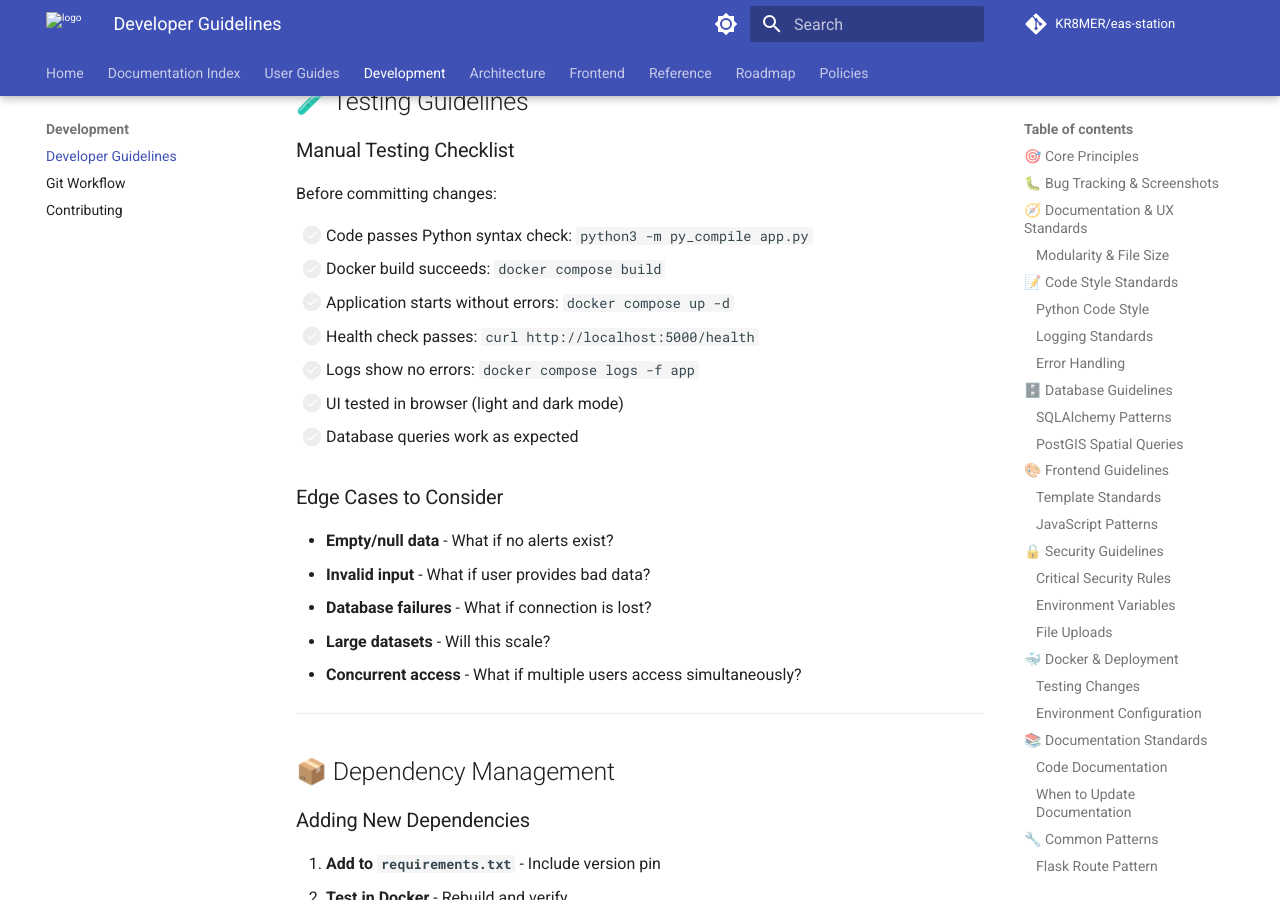
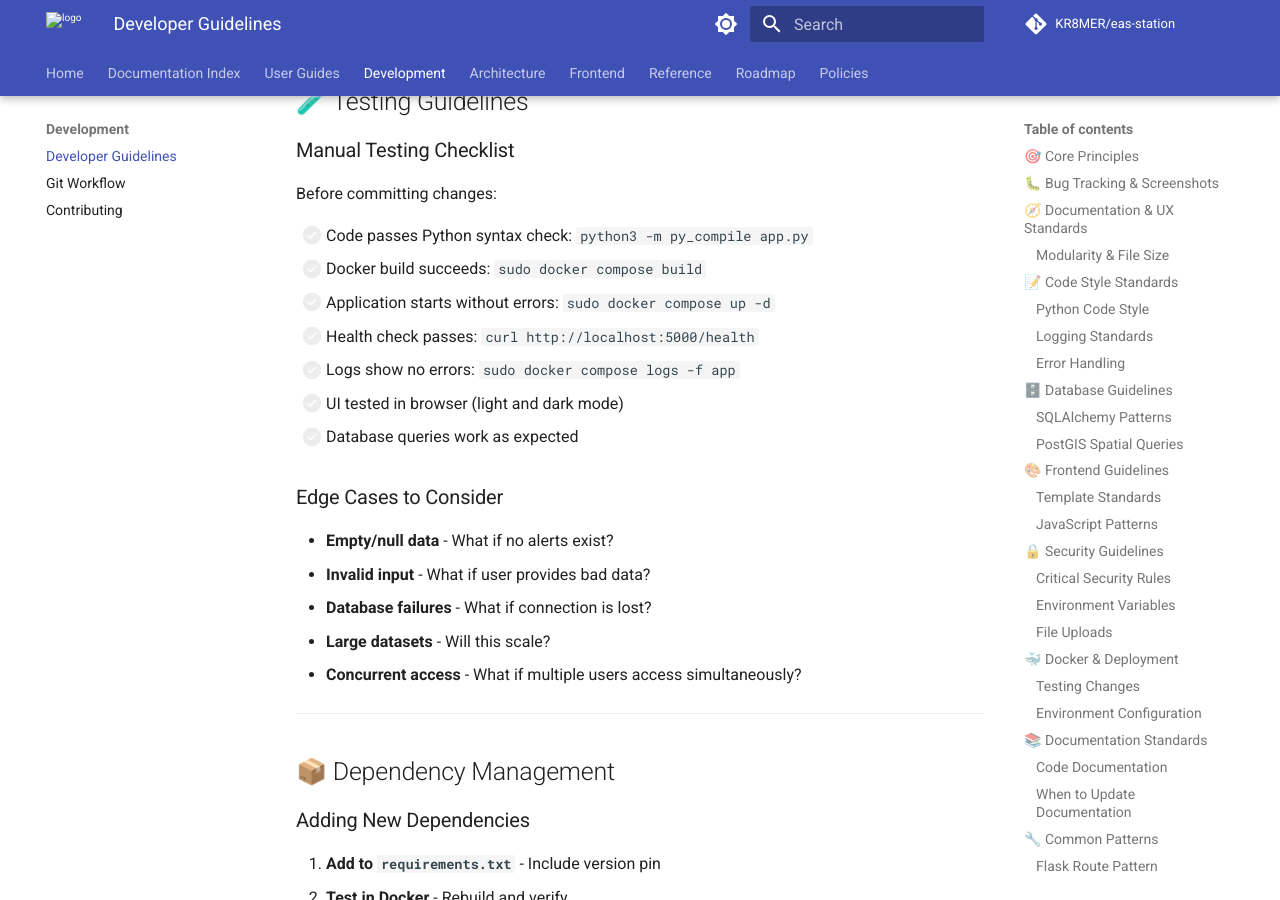
Before and after one commit to KR8MER/eas-station, an MkDocs documentation site: the page built from docs/development/AGENTS.md, in a window 1280 px wide and 900 px high, scrolled down 10458 px. Built offline with MkDocs 1.6.1 and Material for MkDocs 9.7.7, drawn with Linux system fonts in a browser that asks for light colours; comment, search, counter and statistics services are not loaded; the version menu is left out.

Commit message:
Add sudo to Docker commands for non-root users
Updated all documentation to include sudo prefix for Docker commands,
as most users run Docker without being in the docker group. This prevents
permission errors and provides a better out-of-box experience.

Changes:
- Added sudo to all docker compose commands in documentation
- Added notes about non-root user requirements in README and key guides
- Referenced Docker post-installation steps for users who want to add
  themselves to the docker group

Updated files:
- README.md: Quick start and prerequisites
- SDR_QUICKSTART.md: All setup and troubleshooting commands
- docs/guides/HELP.md: Getting started and reference commands
- docs/guides/ENV_MIGRATION_GUIDE.md: Testing and rollback commands
- docs/guides/DATABASE_CONSISTENCY_FIXES.md: Verification commands
- docs/development/AGENTS.md: Testing and checklist commands
- docs/development/git_workflow.md: Deployment workflow commands

````diff
--- a/README.md
+++ b/README.md
@@ -35,12 +35,12 @@ EAS Station is a software-defined drop-in replacement for commercial EAS encoder
 git clone https://github.com/KR8MER/eas-station.git && \
 cd eas-station && \
 cp .env.example .env && \
-docker compose up -d --build
+sudo docker compose up -d --build
 ```
 
 Then open http://localhost:5000 in your browser.
 
-> 💡 **Next Steps**: Edit `.env` with your configuration, then restart: `docker compose restart`
+> 💡 **Next Steps**: Edit `.env` with your configuration, then restart: `sudo docker compose restart`
 
 ### Prerequisites
 
@@ -48,6 +48,8 @@ Then open http://localhost:5000 in your browser.
 - PostgreSQL 14+ with PostGIS (can use embedded container)
 - 4GB RAM (8GB recommended)
 - Internet connection for alert polling
+
+> **Note**: Most Docker commands require root privileges. If you're running as a non-root user, prefix commands with `sudo`. Alternatively, add your user to the `docker` group (see [Docker Post-Installation Steps](https://docs.docker.com/engine/install/linux-postinstall/)).
 
 ## 📚 Documentation
 
--- a/docs/development/AGENTS.md
+++ b/docs/development/AGENTS.md
@@ -257,12 +257,12 @@ Before committing, always test in Docker:
 
 ```bash
 # Rebuild and test
-docker compose build
-docker compose up -d
-docker compose logs -f app
+sudo docker compose build
+sudo docker compose up -d
+sudo docker compose logs -f app
 
 # Check for errors
-docker compose ps
+sudo docker compose ps
 curl http://localhost:5000/health
 ```
 
@@ -443,10 +443,10 @@ def process_alerts(alert_ids=None):
 Before committing changes:
 
 - [ ] Code passes Python syntax check: `python3 -m py_compile app.py`
-- [ ] Docker build succeeds: `docker compose build`
-- [ ] Application starts without errors: `docker compose up -d`
+- [ ] Docker build succeeds: `sudo docker compose build`
+- [ ] Application starts without errors: `sudo docker compose up -d`
 - [ ] Health check passes: `curl http://localhost:5000/health`
-- [ ] Logs show no errors: `docker compose logs -f app`
+- [ ] Logs show no errors: `sudo docker compose logs -f app`
 - [ ] UI tested in browser (light and dark mode)
 - [ ] Database queries work as expected
 
````
Also changed, not shown: SDR_QUICKSTART.md (+17 -15 lines), docs/development/git_workflow.md (+5 -5 lines), docs/guides/DATABASE_CONSISTENCY_FIXES.md (+2 -2 lines), docs/guides/ENV_MIGRATION_GUIDE.md (+4 -4 lines), docs/guides/HELP.md (+9 -8 lines).
